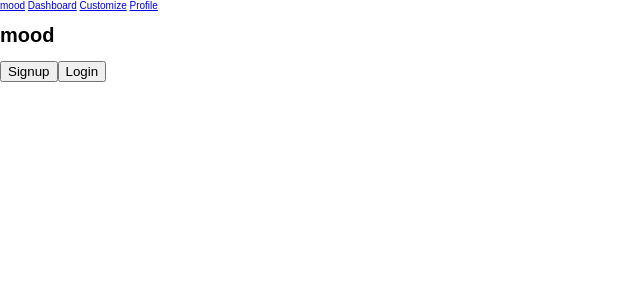
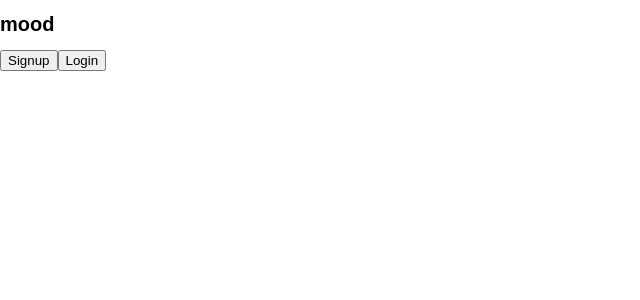
Before and after one commit to helencho/smood, a React (Create React App) app in the folder client/: page / in a window 1280 px wide. Shown: the top 300 px of the page, without its empty margins (0-640 px from the left). Built offline with nearby package versions, Linux system fonts and the light colour scheme.

Commit message:
toggle navbar depending on login status

```diff
--- a/client/src/components/App.js
+++ b/client/src/components/App.js
@@ -15,10 +15,17 @@ import CustomizeActivity from './Customize/CustomizeActivity'
 
 
 class App extends Component {
+  constructor() {
+    super()
+    this.state = {
+      loggedIn: false
+    }
+  }
+
   render() {
     return (
       <div>
-        <HomeNav />
+        {this.state.loggedIn ? <HomeNav /> : null}
         <Switch>
           <Route exact path="/" component={Splash} />
           <Route path="/signup" component={AuthSignup} />
```
